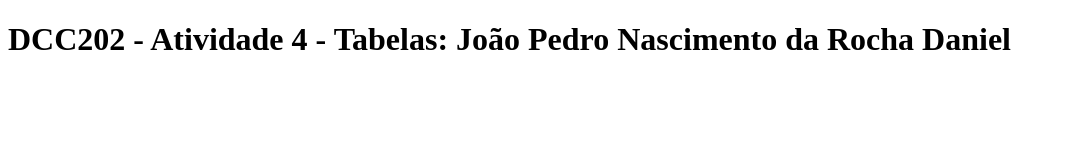
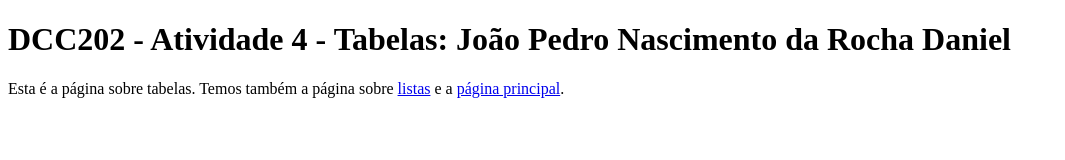
Before and after one commit to ufjf-dcc202/ufjf-dcc202-2023-3-a-atv4-joaopedrodaniel, a website: page tabelas.html in a window 1280 px wide. Shown: the whole page, without its empty margins (0-1065 px from the left). Drawn offline with Linux system fonts and the light colour scheme.

Commit message:
Adiciona links

```diff
--- a/tabelas.html
+++ b/tabelas.html
@@ -7,7 +7,7 @@
 </head>
 <body>
     <main><h1>DCC202 - Atividade 4 - Tabelas: João Pedro Nascimento da Rocha Daniel</h1>
-        <p>
+        <p>Esta é a página sobre tabelas. Temos também a página sobre <a href="listas.html">listas</a> e a <a href="index.html">página principal</a>.
         </p>
     </main>
 </body>
```
